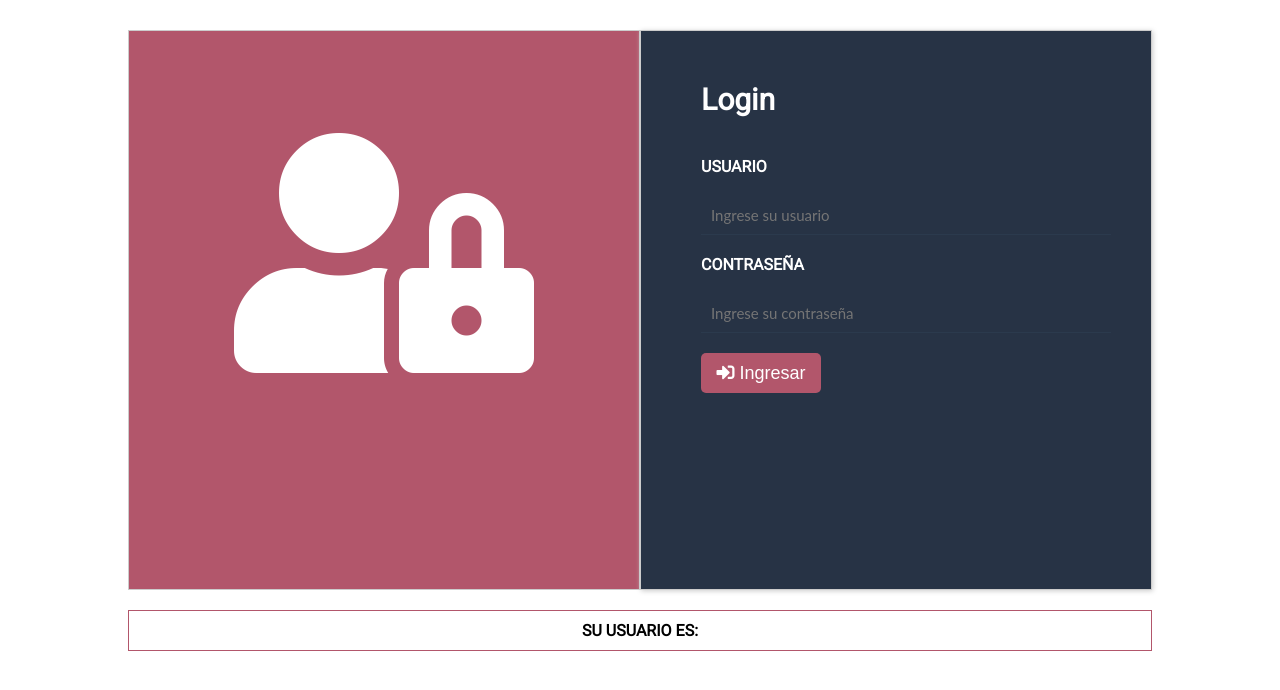
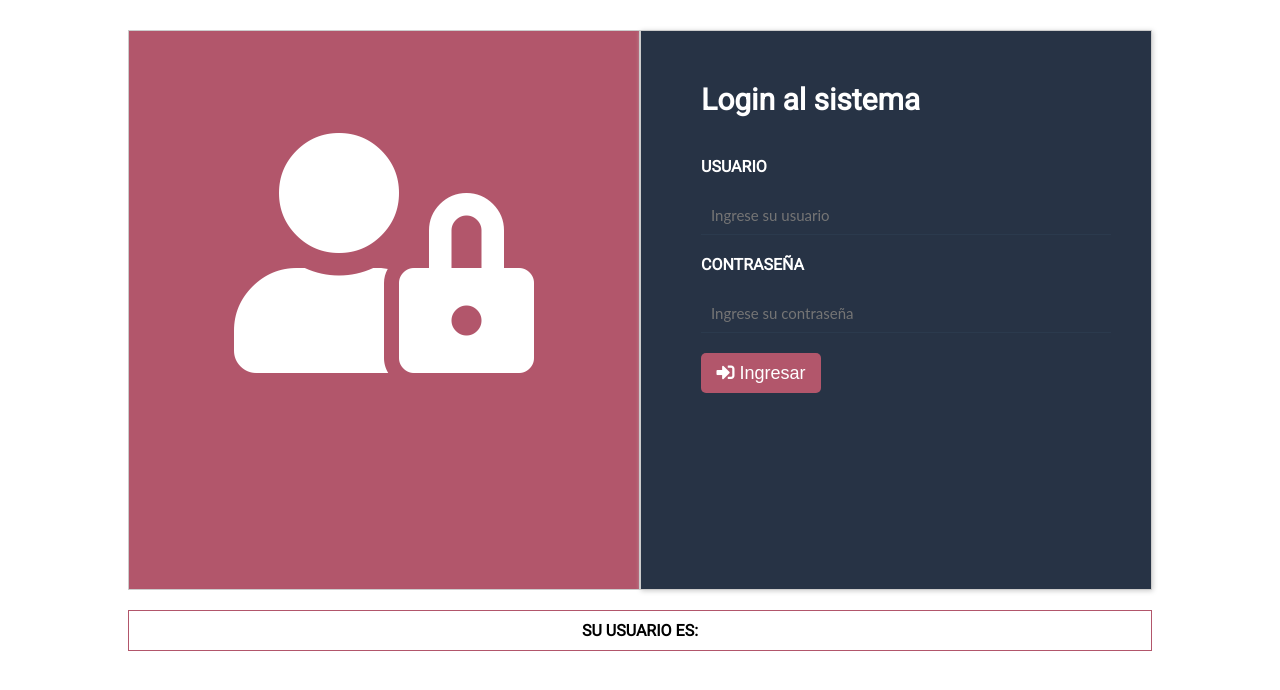
Before and after one commit to JohanViancha/Ingreso_Login, a plain HTML site: page index.html in a window 1280 px wide. Drawn offline with Linux system fonts and the light colour scheme; some packages are replaced by stand-ins of ours; a script that the page names is missing.

Commit message:
Ajustment

```diff
--- a/index.html
+++ b/index.html
@@ -24,7 +24,7 @@
         <section class="section-principal">
             <form action="">
 
-                <h1 class="text-login">Login</h1>
+                <h1 class="text-login">Login al sistema</h1>
 
                 <label for="usuario">Usuario</label>
 
```
